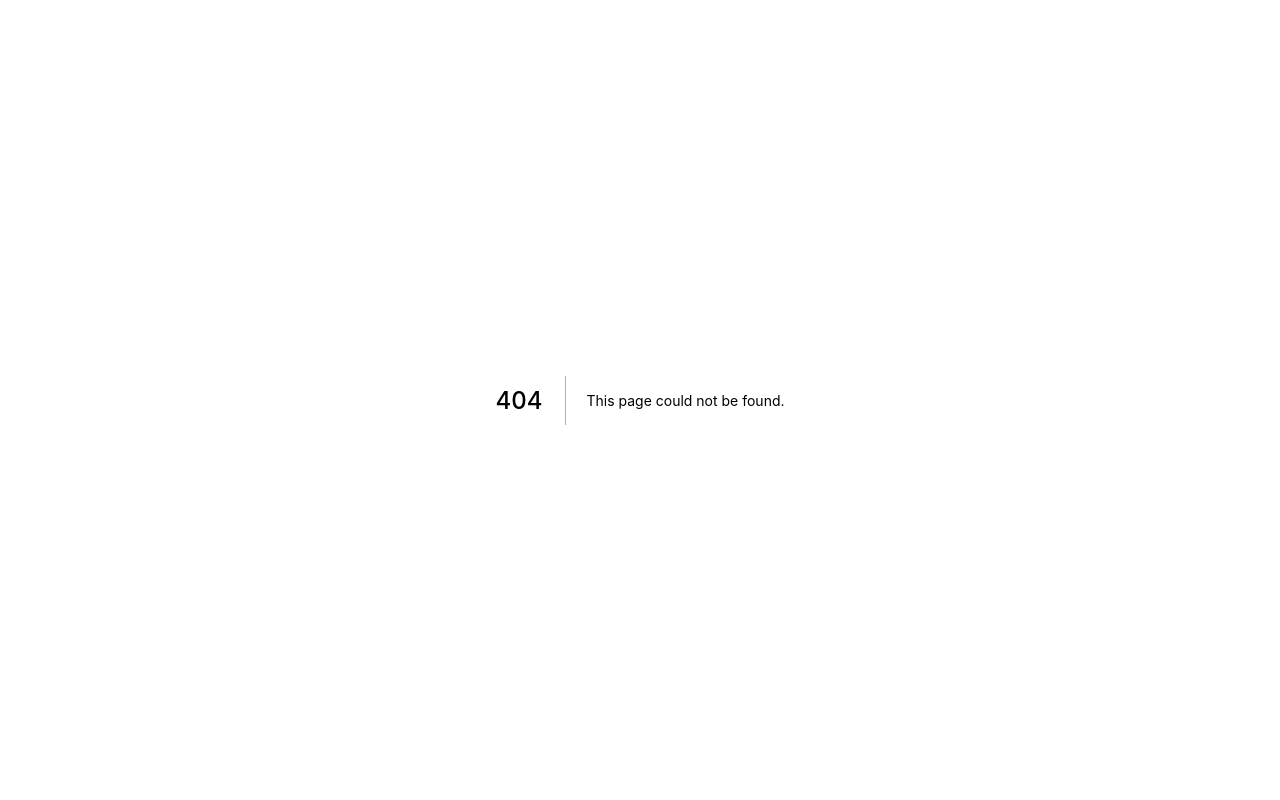
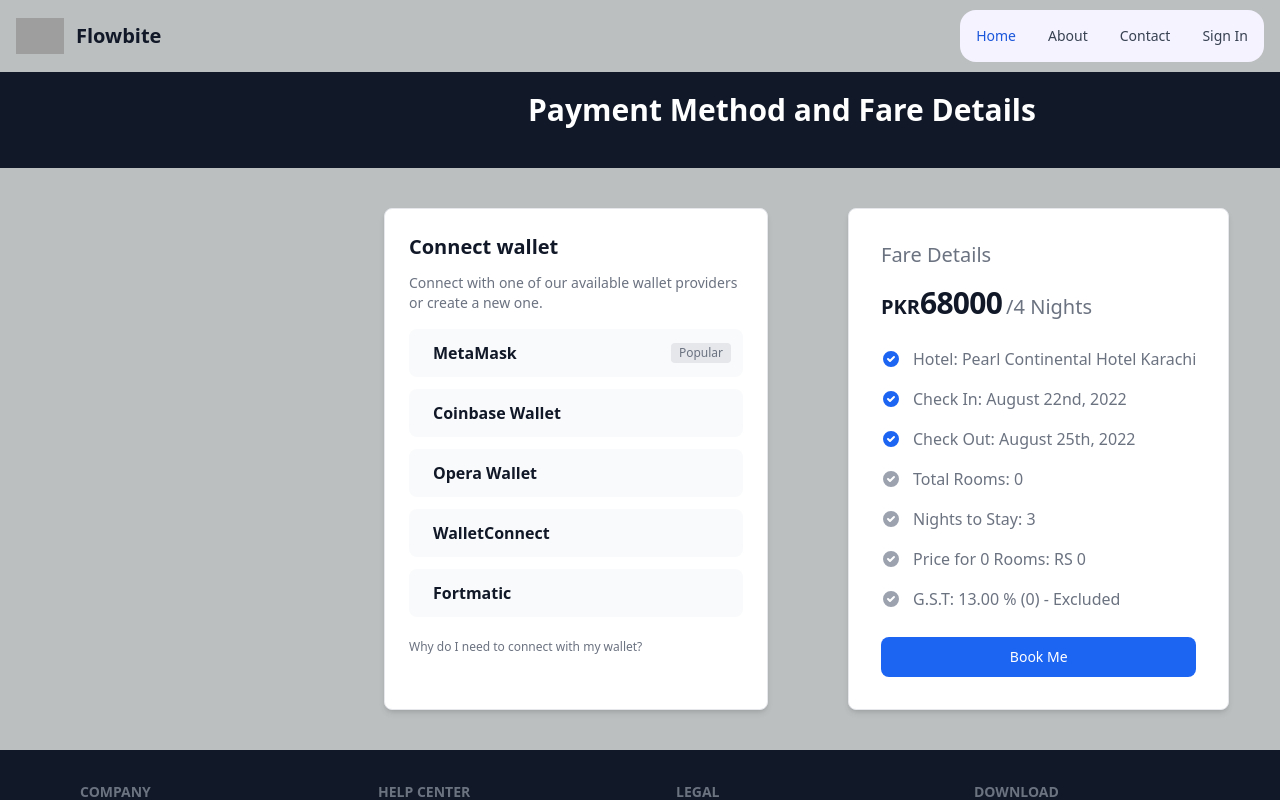
Before and after one commit to Proahmedjaved/hotel_ms, a Next.js app: page /hotels/payment-methods in a window 1280 px wide. Before the commit this address had no page. Shown: the top 800 px of the page. Built offline with nearby package versions, Linux system fonts and the light colour scheme; grey boxes are pictures that could not be loaded.

Commit message:
don't know what to commit

```diff
--- /dev/null
+++ b/pages/hotels/payment-methods.js
@@ -0,0 +1,70 @@
+import React from 'react'
+import FareDetails from "../../components/cus_hotel/FareDetails"
+import HeaderItem from '../../components/cus_hotel/HeaderItem'
+import Footer from '../../components/cus_hotel/Footer'
+
+export default function Payment_Methods() {
+    return (
+        <>
+            <HeaderItem />
+
+            <div class="  flex columns-1 h-24 mb-10 text-white  bg-gray-900">
+                <div ><h1 className=" text-3xl font-bold pl-96 ml-36 pt-5">Payment Method and Fare Details</h1></div>
+
+            </div>
+
+            <div className='flex columns-2 gap-20 pl-96 mb-10'>
+
+                <div class="p-4 w-full max-w-sm bg-white rounded-lg border shadow-md sm:p-6 dark:bg-gray-800 dark:border-gray-700">
+                    <h5 class="mb-3 text-base font-semibold text-gray-900 md:text-xl dark:text-white">
+                        Connect wallet
+                    </h5>
+                    <p class="text-sm font-normal text-gray-500 dark:text-gray-400">Connect with one of our available wallet providers or create a new one.</p>
+                    <ul class="my-4 space-y-3">
+                        <li>
+                            <a href="#" class="flex items-center p-3 text-base font-bold text-gray-900 bg-gray-50 rounded-lg hover:bg-gray-100 group hover:shadow dark:bg-gray-600 dark:hover:bg-gray-500 dark:text-white">
+                                <span class="flex-1 ml-3 whitespace-nowrap">MetaMask</span>
+                                <span class="inline-flex items-center justify-center px-2 py-0.5 ml-3 text-xs font-medium text-gray-500 bg-gray-200 rounded dark:bg-gray-700 dark:text-gray-400">Popular</span>
+                            </a>
+                        </li>
+                        <li>
+                            <a href="#" class="flex items-center p-3 text-base font-bold text-gray-900 bg-gray-50 rounded-lg hover:bg-gray-100 group hover:shadow dark:bg-gray-600 dark:hover:bg-gray-500 dark:text-white">
+                                <span class="flex-1 ml-3 whitespace-nowrap">Coinbase Wallet</span>
+                            </a>
+                        </li>
+                        <li>
+                            <a href="#" class="flex items-center p-3 text-base font-bold text-gray-900 bg-gray-50 rounded-lg hover:bg-gray-100 group hover:shadow dark:bg-gray-600 dark:hover:bg-gray-500 dark:text-white">
+                                <span class="flex-1 ml-3 whitespace-nowrap">Opera Wallet</span>
+                            </a>
+                        </li>
+                        <li>
+                            <a href="#" class="flex items-center p-3 text-base font-bold text-gray-900 bg-gray-50 rounded-lg hover:bg-gray-100 group hover:shadow dark:bg-gray-600 dark:hover:bg-gray-500 dark:text-white">
+                                <span class="flex-1 ml-3 whitespace-nowrap">WalletConnect</span>
+                            </a>
+                        </li>
+                        <li>
+                            <a href="#" class="flex items-center p-3 text-base font-bold text-gray-900 bg-gray-50 rounded-lg hover:bg-gray-100 group hover:shadow dark:bg-gray-600 dark:hover:bg-gray-500 dark:text-white">
+                                <span class="flex-1 ml-3 whitespace-nowrap">Fortmatic</span>
+                            </a>
+                        </li>
+                    </ul>
+                    <div>
+                        <a href="#" class="inline-flex items-center text-xs font-normal text-gray-500 hover:underline dark:text-gray-400">
+
+                            Why do I need to connect with my wallet?</a>
+                    </div>
+                </div>
+
+
+
+
+                <div>
+                    <FareDetails />
+                </div>
+
+            </div>
+            <Footer />
+        </>
+
+    )
+}
```
